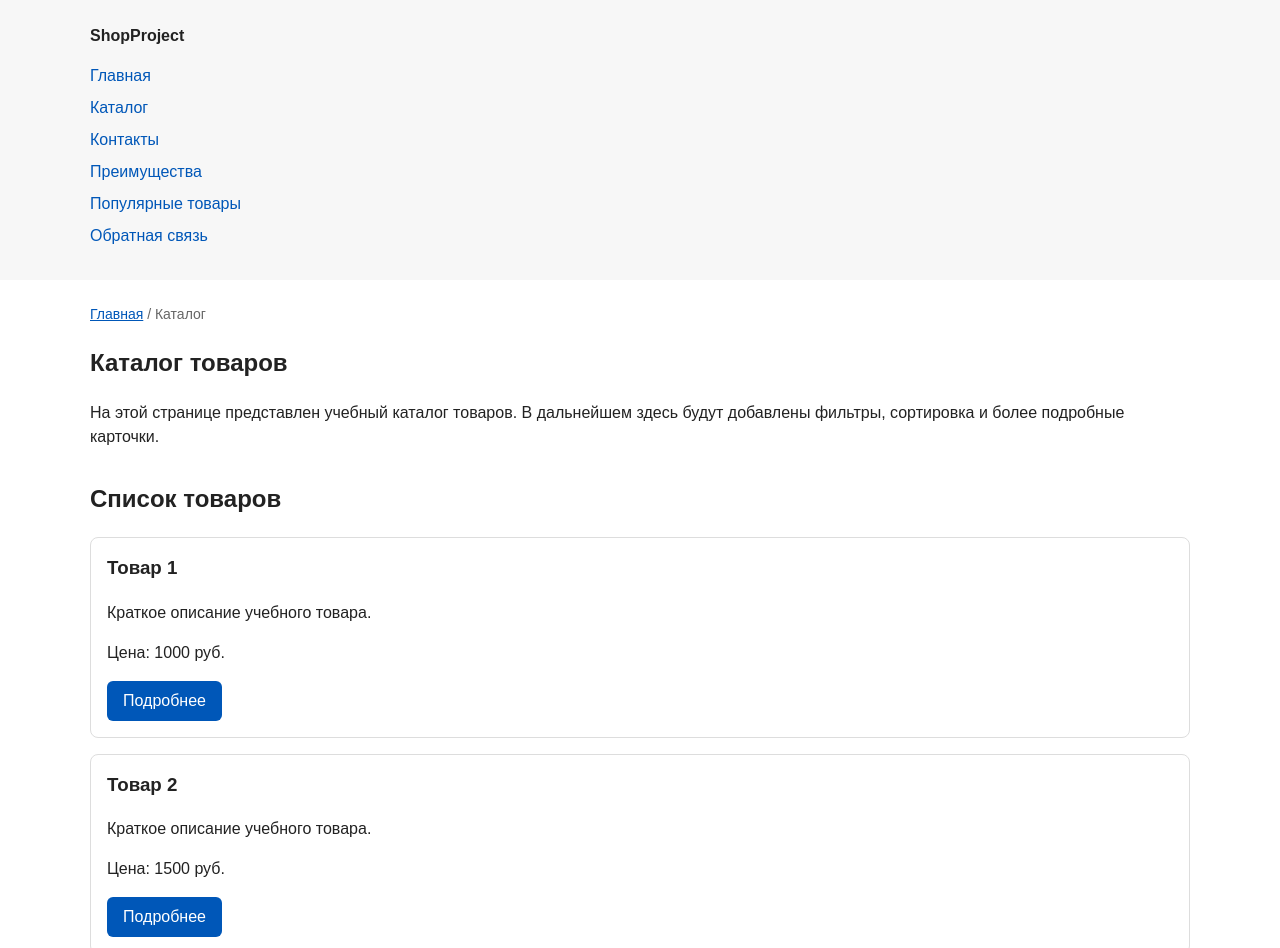
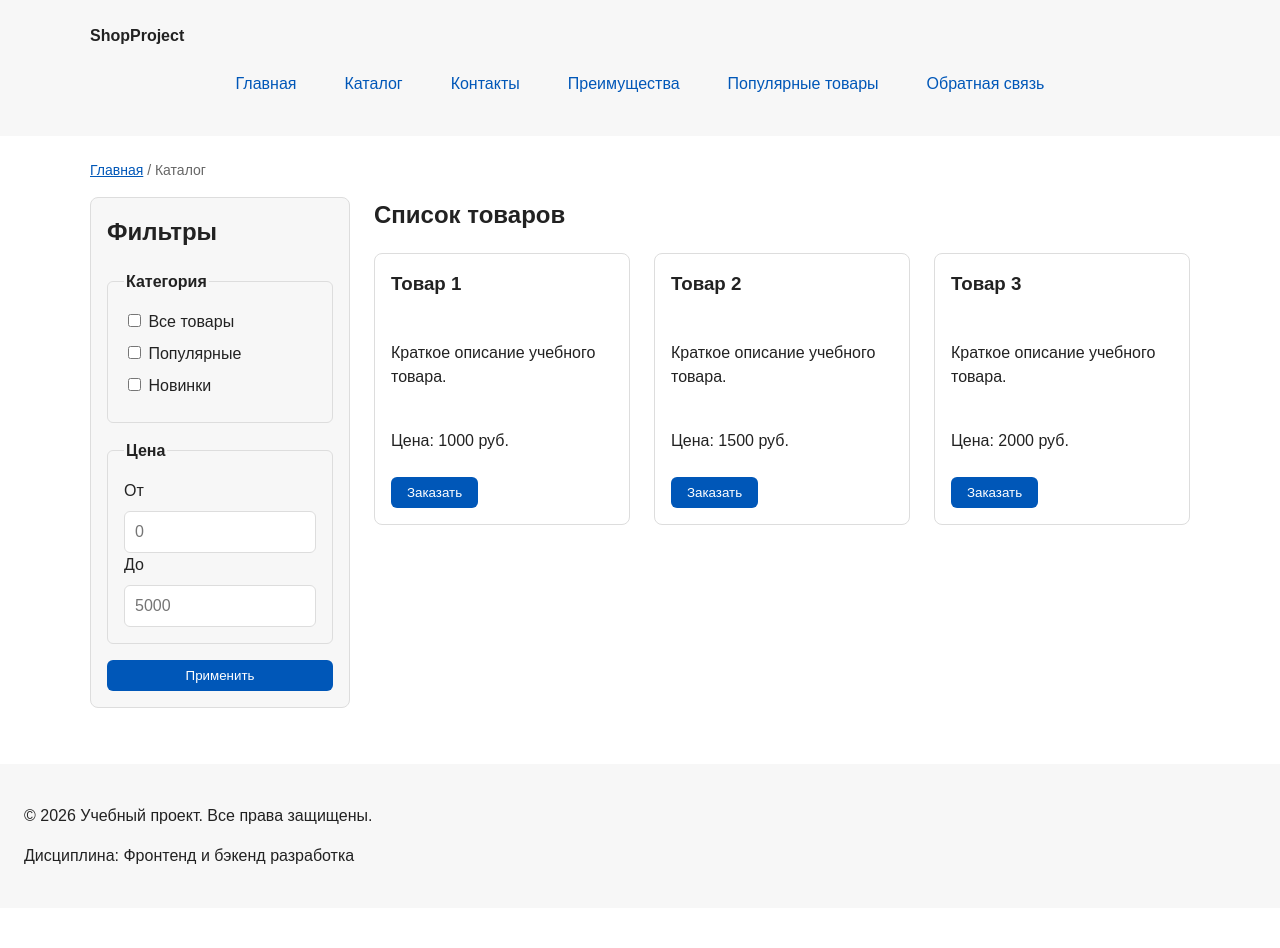
Before and after one commit to Elov1y/kr1-html-css-shop, a plain HTML site: page catalog.html in a window 1280 px wide. Shown: the top 948 px of the page. After the commit the page ends 908 px from the top, so only its background shows below. Drawn offline with Linux system fonts and the light colour scheme.

Commit message:
feat: add flex navigation and grid catalog layout

```diff
--- a/catalog.html
+++ b/catalog.html
@@ -31,38 +31,76 @@
       <span>Каталог</span>
     </nav>
 
-    <section class="section">
-      <h1>Каталог товаров</h1>
-      <p>
-        На этой странице представлен учебный каталог товаров.
-        В дальнейшем здесь будут добавлены фильтры, сортировка и более
-        подробные карточки.
-      </p>
-    </section>
+    <section class="catalog-layout">
+        <aside class="catalog-filters">
+            <h2>Фильтры</h2>
 
-    <section class="section">
+            <form class="filters-form" action="#" method="get">
+                <fieldset>
+                    <legend>Категория</legend>
+
+                    <label>
+                    <input type="checkbox" name="category" value="all">
+                    Все товары
+                    </label>
+
+                    <label>
+                    <input type="checkbox" name="category" value="popular">
+                    Популярные
+                    </label>
+
+                    <label>
+                    <input type="checkbox" name="category" value="new">
+                    Новинки
+                    </label>
+                </fieldset>
+
+                <fieldset>
+                    <legend>Цена</legend>
+
+                    <label for="price-from">От</label>
+                    <input id="price-from" name="price-from" type="number" min="0" placeholder="0">
+
+                    <label for="price-to">До</label>
+                    <input id="price-to" name="price-to" type="number" min="0" placeholder="5000">
+                </fieldset>
+
+            <button class="button" type="submit">Применить</button>
+            </form>
+        </aside>
+
+        <section class="catalog-products">
             <h2>Список товаров</h2>
 
+            <div class="products-grid">
                 <article class="product-card">
                     <h3>Товар 1</h3>
                     <p>Краткое описание учебного товара.</p>
                     <p>Цена: 1000 руб.</p>
-        <a class="button" href="index.html#popular">Подробнее</a>
+                    <button class="button product-card__button" type="button" data-product="Товар 1">
+                        Заказать
+                    </button>
                 </article>
 
                 <article class="product-card">
                     <h3>Товар 2</h3>
                     <p>Краткое описание учебного товара.</p>
                     <p>Цена: 1500 руб.</p>
-        <a class="button" href="index.html#popular">Подробнее</a>
+                    <button class="button product-card__button" type="button" data-product="Товар 2">
+                        Заказать
+                    </button>
                 </article>
 
                 <article class="product-card">
                     <h3>Товар 3</h3>
                     <p>Краткое описание учебного товара.</p>
                     <p>Цена: 2000 руб.</p>
-        <a class="button" href="index.html#popular">Подробнее</a>
+                    <button class="button product-card__button" type="button" data-product="Товар 3">
+                        Заказать
+                    </button>
                 </article>
+            </div>
+        </section>
     </section>
   </main>
 
--- a/css/style.css
+++ b/css/style.css
@@ -95,8 +95,13 @@ a:focus-visible {
 }
 
 .site-nav__list {
+  display: flex;
+  flex-wrap: wrap;
+  justify-content: center;
+  align-items: center;
+  gap: var(--space-md);
   padding: 0;
-  margin: 16px 0 0;
+  margin: var(--space-md) 0 0;
   list-style: none;
 }
 
@@ -105,12 +110,16 @@ a:focus-visible {
 }
 
 .site-nav__list a {
-  color: #0057b8;
+  display: inline-block;
+  padding: var(--space-sm) var(--space-md);
+  color: var(--color-primary);
   text-decoration: none;
+  border-radius: var(--radius-sm);
 }
 
 .site-nav__list a:hover {
-  text-decoration: underline;
+  color: var(--color-white);
+  background-color: var(--color-primary);
 }
 
 /*
@@ -134,7 +143,10 @@ a:focus-visible {
 }
 
 .product-card {
-  margin-bottom: var(--space-md);
+  display: flex;
+  flex-direction: column;
+  gap: var(--space-sm);
+  margin-bottom: 0;
   padding: var(--space-md);
   border: 1px solid var(--color-border);
   border-radius: var(--radius-md);
@@ -147,6 +159,11 @@ a:focus-visible {
 
 .product-card h3 {
   margin-top: 0;
+}
+
+.product-card .button {
+  margin-top: auto;
+  align-self: flex-start;
 }
 
 .button {
@@ -331,3 +348,64 @@ html {
   outline: 2px dashed var(--color-primary);
   outline-offset: 4px;
 }
+
+.products-grid {
+  display: grid;
+  grid-template-columns: repeat(3, 1fr);
+  gap: var(--space-lg);
+}
+
+/*
+организация страницы каталога через CSS Grid
+*/
+.catalog-layout {
+  max-width: var(--container-width);
+  margin: 0 auto var(--space-xl);
+  display: grid;
+  grid-template-columns: 260px 1fr;
+  grid-template-areas: "filters products";
+  gap: var(--space-lg);
+}
+
+.catalog-filters {
+  grid-area: filters;
+  padding: var(--space-md);
+  border: 1px solid var(--color-border);
+  border-radius: var(--radius-md);
+  background-color: var(--color-surface);
+}
+
+.catalog-products {
+  grid-area: products;
+}
+
+/* формы фильтров */
+
+.filters-form {
+  display: grid;
+  gap: var(--space-md);
+}
+
+.filters-form fieldset {
+  margin: 0;
+  padding: var(--space-md);
+  border: 1px solid var(--color-border);
+  border-radius: var(--radius-sm);
+}
+
+.filters-form legend {
+  font-weight: 700;
+}
+
+.filters-form label {
+  display: block;
+  margin-bottom: var(--space-sm);
+}
+
+.filters-form input[type="number"] {
+  width: 100%;
+  padding: 8px 10px;
+  border: 1px solid var(--color-border);
+  border-radius: var(--radius-sm);
+  font: inherit;
+}
```
Also changed, not shown: index.html (+2 -0 lines), 1 other file. Lines whose indentation alone changed are shown as unchanged.
